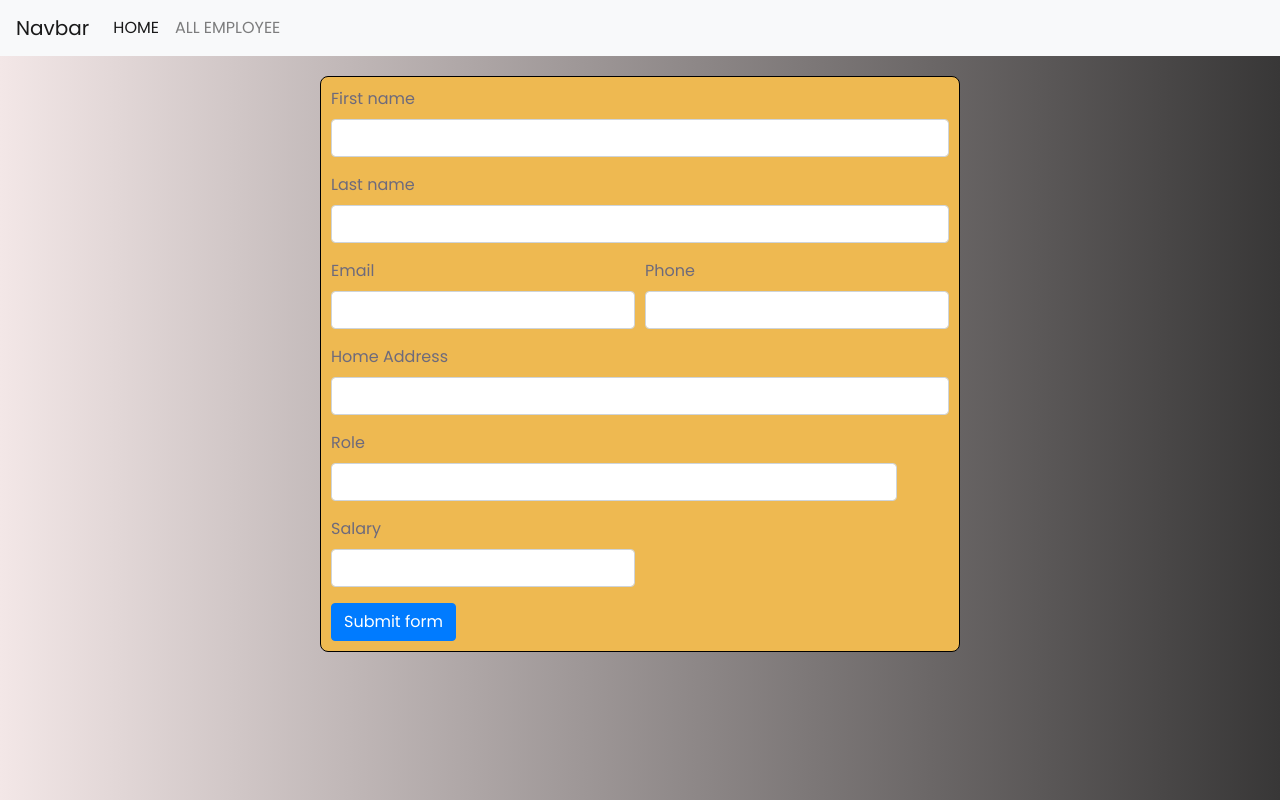
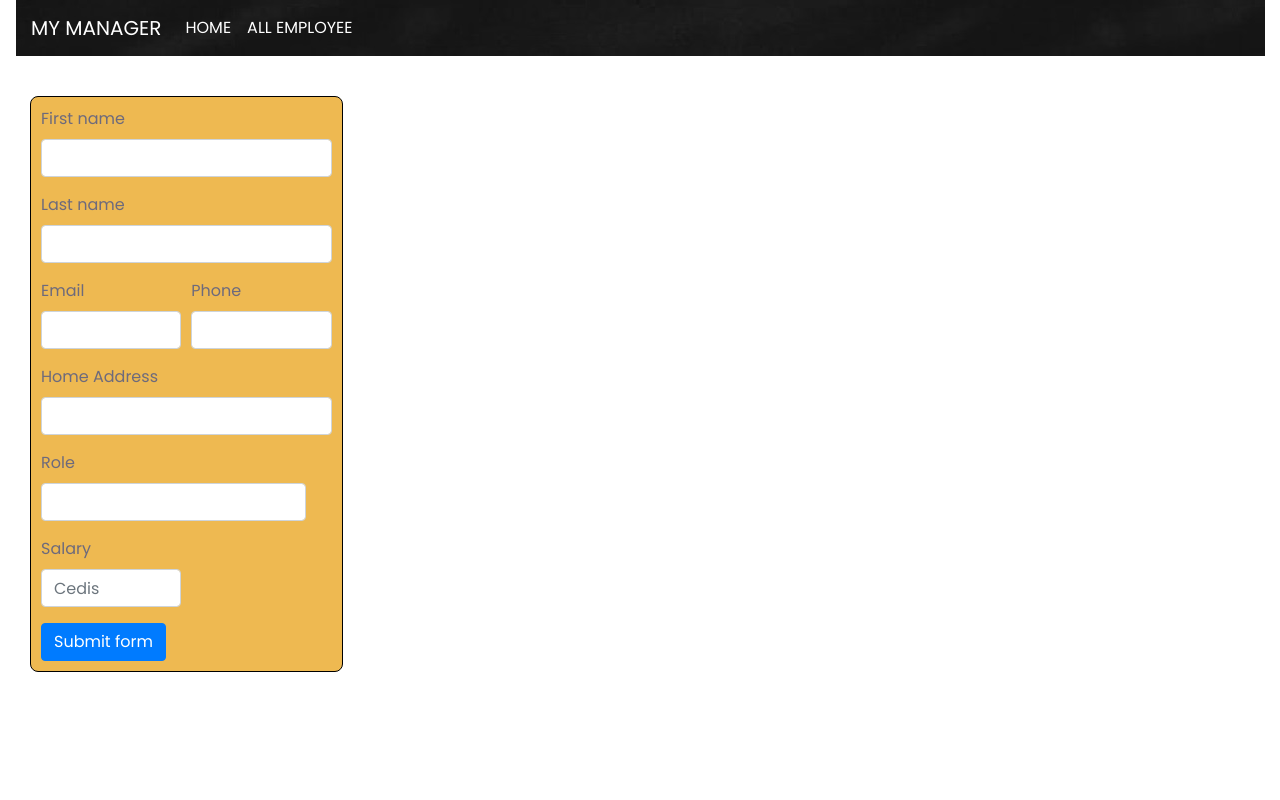
Before and after one commit to imoempire/my-manager-app, a React (Create React App) app: page / in a window 1280 px wide. Built offline with nearby package versions, Linux system fonts and the light colour scheme.

Commit message:
clean codes and add css

```diff
--- a/src/App.css
+++ b/src/App.css
@@ -7,9 +7,21 @@ input{
   border-radius: 8px;
 }
 
+.input{
+  margin: 20px 100px 20px 20px;
+  border: 2px solid black;
+  background-color: #EEB951;
+}
+
+nav{
+  background-image: url('./images.JPG');
+}
+.navbar-light .navbar-brand {
+  color: rgb(255, 255, 255);
+}
 form{
   width: 50%;
-  margin: 20px auto;
+  margin: 40px 0 0 30px;
   padding: 10px;
   border: .1px solid black;
   border-radius: 8px;
@@ -90,11 +102,7 @@ body{
     margin: 0 0 var(--header-height) 0;
     font-family: var(--body-font);
     font-size: var(--normal-font-size);
-    background:linear-gradient(
-      90deg,
-      #F3E7E7 0%,
-      rgb(56, 55, 55) 100%
-      );
+    background: white;
     color: var(--text-color);
 }
 
--- a/src/App.js
+++ b/src/App.js
@@ -2,6 +2,7 @@ import React, { Component } from "react";
 import "./App.css";
 import EmployeeForm from "./Components/EmployeeForm";
 import EmpolyeeList from "./Components/EmpolyeeList";
+import image from './images.JPG'
 
 export default class App extends Component {
   constructor(props) {
@@ -21,9 +22,9 @@ export default class App extends Component {
   render() {
     return (
     <>
-       <container-fluid className="header" id="header">
-       <nav className="navbar navbar-expand-lg navbar-light bg-light">
-  <a className="navbar-brand" href="#">Navbar</a>
+  <div className="container-fluid" id="header">
+    <nav className="navbar navbar-expand-lg navbar-light bg-light" >
+  <a className="navbar-brand" href="#">MY MANAGER</a>
   <button className="navbar-toggler" type="button" data-toggle="collapse" data-target="#navbarSupportedContent" aria-controls="navbarSupportedContent" aria-expanded="false" aria-label="Toggle navigation">
     <span className="navbar-toggler-icon"></span>
   </button>
@@ -31,22 +32,28 @@ export default class App extends Component {
   <div className="collapse navbar-collapse" id="navbarSupportedContent">
     <ul className="navbar-nav mr-auto">
       <li className="nav-item active">
-        <a className="nav-link" href="#">HOME<span className="sr-only">(current)</span></a>
+        <a className="nav-link" href="#" style={{color: 'white'}}>HOME<span className="sr-only">(current)</span></a>
       </li>
       <li className="nav-item">
-        <a className="nav-link" href="#">ALL EMPLOYEE</a>
+        <a className="nav-link" href="#"style={{color: 'white'}}>ALL EMPLOYEE</a>
       </li>
     </ul>
   </div>
 </nav>
-  </container-fluid>
+  </div>
 
-      <div classNameName="App">
+      <div classNameName="container App">
+      <div className="row">
+     <div className="col-6">
      <EmployeeForm
      addNewEmployee={this.addNewEmploy}/>
+     </div>
+     <div className="col-6">
      <EmpolyeeList
        Employees={this.state.Employees} />
       </div>
+      </div>
+     </div>
      </>
     );
   }
--- a/src/Components/Employee.jsx
+++ b/src/Components/Employee.jsx
@@ -2,7 +2,7 @@ import React from "react";
 
 export default function Employee({ Employ }) {
   return (
-    <>
+    <div className="input">
       <h3>FirstName: {Employ.First} </h3>
       <h3>LastName: {Employ.Last} </h3>
       <h3>Email: {Employ.Email}</h3>
@@ -10,6 +10,6 @@ export default function Employee({ Employ }) {
       <h3>Home Address: {Employ.HomeAddress}</h3>
       <h3>Job Role: {Employ.Role}</h3>
       <h3>Salary: {Employ.Salary}</h3>
-    </>
+    </div>
   );
 }
--- a/src/Components/EmployeeForm.jsx
+++ b/src/Components/EmployeeForm.jsx
@@ -77,7 +77,7 @@ class EmployeeForm extends Component {
                         <div className="col-md-6 mb-3">
                             <label for="validationCustom05">Salary</label>
                             <input type="Number" className="form-control" id="validationCustom05"
-                            name="Salary" value={this.state.Salary} onChange={this.handleChange} required />
+                            name="Salary" value={this.state.Salary} onChange={this.handleChange} placeholder="Cedis" required />
                         </div>
 
                         </div>
```
